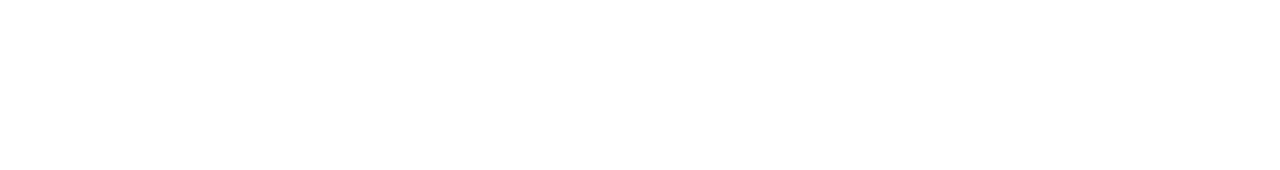
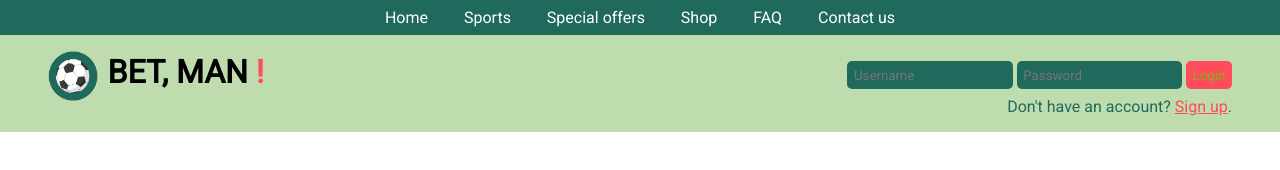
Before and after one commit to Jovanavlahovic/Bet_man-responsive_page, a plain HTML site: page index.html in a window 1280 px wide. Drawn offline with nearby package versions, Linux system fonts and the light colour scheme; files that its build step writes are made by us from their sources.

Commit message:
Header finished

```diff
--- a/index.html
+++ b/index.html
@@ -9,6 +9,32 @@
     <title>BET,MAN!</title>
 </head>
 <body>
-
+    <header>
+        <nav>
+            <ul>
+                <li><a href="#">Home</a></li>
+                <li><a href="#">Sports</a></li>
+                <li><a href="#">Special offers</a></li>
+                <li><a href="#">Shop</a></li>
+                <li><a href="#">FAQ</a></li>
+                <li><a href="#">Contact us</a></li>
+                <li><a href="#">Sign in</a></li>
+            </ul>
+        </nav>
+        <section id="logo">
+            <div id="left">
+                <img src="./slike/football.png" alt="logo">
+                <p>bet, man <span>!</span></p>
+            </div>
+            <div id="right">
+                    <form action="/action_page.php" method="get">
+                        <input type="text" id="username" placeholder="Username">
+                        <input type="text" id="password" placeholder="Password">
+                        <button type="submit">Login</button>
+                        <p>Don't have an account? <span>Sign up</span>.</p>
+                    </form>
+                </div>
+        </section>
+    </header>
 </body>
 </html>
--- a/scss/_mixins.scss
+++ b/scss/_mixins.scss
@@ -0,0 +1,26 @@
+@mixin box-sizing{
+    -webkit-box-sizing: border-box;
+             -moz-box-sizing: border-box;
+                  box-sizing: border-box;
+}
+
+@mixin main {
+	* {
+		margin: 0;
+		padding: 0;
+        @include box-sizing;
+        font-family: 'Roboto';
+	}
+}
+
+
+
+@mixin clearfix {
+	&:before, &:after {
+	    content: "";
+	    display: table;
+	}
+	&:after {
+	    clear: both;
+	}
+}
--- a/scss/_vars.scss
+++ b/scss/_vars.scss
@@ -0,0 +1,7 @@
+$color-dark-green: #206a5d;
+$color-regular-green: #81b214;
+$color-green-light: #bfdcae;
+$color-light: #f1f1e8;
+$color-red: #ff4b5c;
+$font-text: 'Roboto';
+$font-titles-n-logo: 'Fredoka One';
--- a/scss/style.scss
+++ b/scss/style.scss
@@ -0,0 +1,93 @@
+@import "mixins";
+@import "vars";
+
+@include main;
+
+section {
+  padding: 1em 3em;
+}
+
+nav {
+  background-color: $color-dark-green;
+  text-align: center;
+  ul {
+    list-style: none;
+    li {
+      display: inline-block;
+      padding: 0.5em 1em;
+      cursor: pointer;
+
+      &:hover {
+        background-color: $color-green-light;
+        color: $color-dark-green;
+      }
+    }
+    a {
+      color: #fff;
+      text-decoration: none;
+    }
+    li:last-child {
+      color: $color-red;
+      display: none;
+    }
+  }
+}
+
+#logo {
+  background-color: $color-green-light;
+  @include clearfix;
+}
+
+#left {
+  float: left;
+  @include clearfix;
+  img {
+    width: 50px;
+    height: 50px;
+    float: left;
+  }
+  p {
+    margin-left: 0.3em;
+    text-transform: uppercase;
+    font-weight: bold;
+    float: left;
+    font-size: 2em;
+    padding-top: 1%;
+
+    span {
+      color: $color-red;
+    }
+  }
+}
+
+#right {
+  float: right;
+  margin-top: 10px;
+
+  form {
+    input {
+      background-color: $color-dark-green;
+    }
+
+    button {
+      background-color: $color-red;
+      color: $color-regular-green;
+    }
+    input,
+    button {
+      padding: 0.5em;
+      border: none;
+      border-radius: 5px;
+    }
+  }
+
+  p {
+    text-align: right;
+    padding-top: 0.5em;
+    color: $color-dark-green;
+    span {
+      color: $color-red;
+      text-decoration: underline;
+    }
+  }
+}
```
Also changed, not shown: 1 other file.
